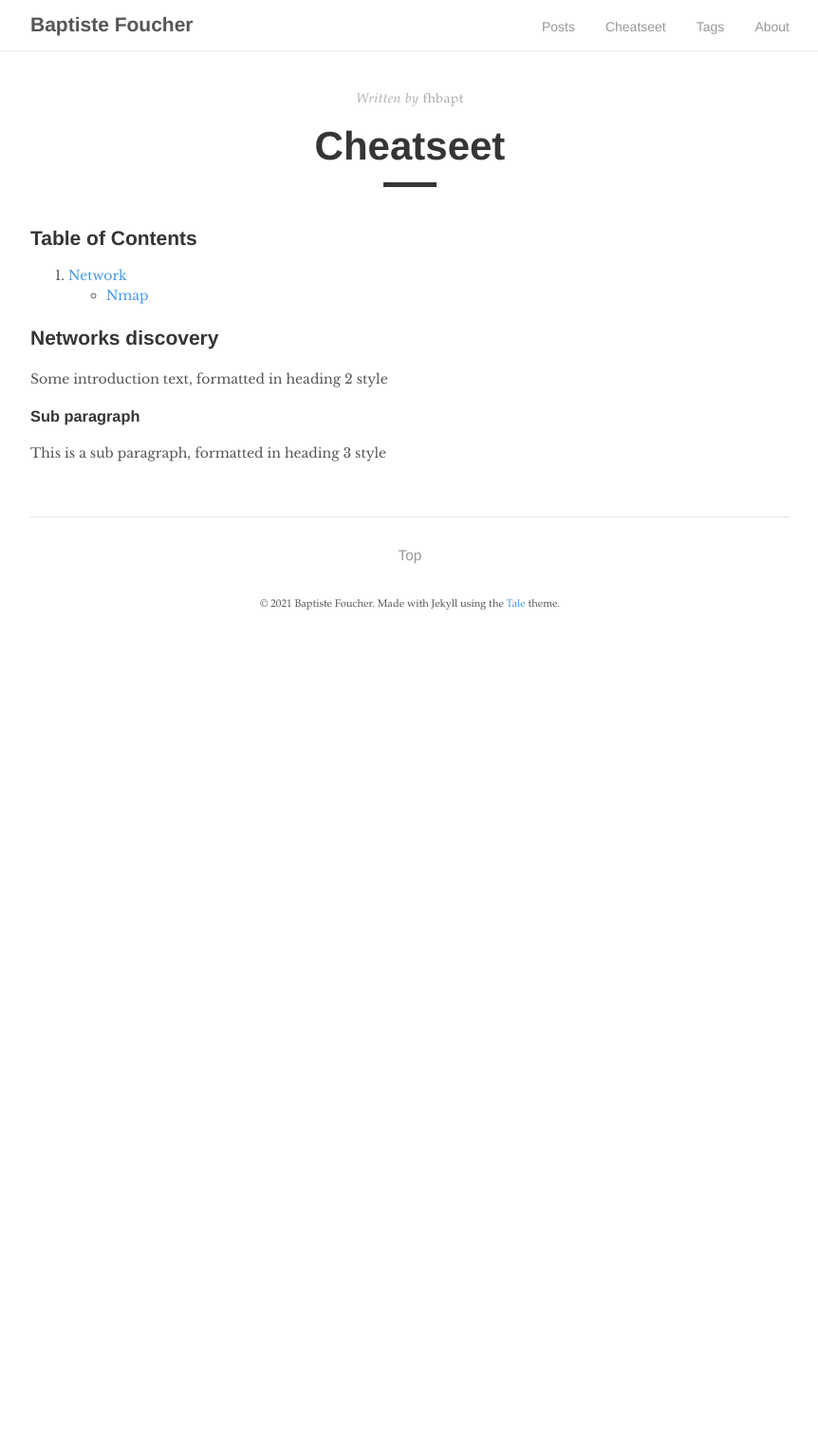
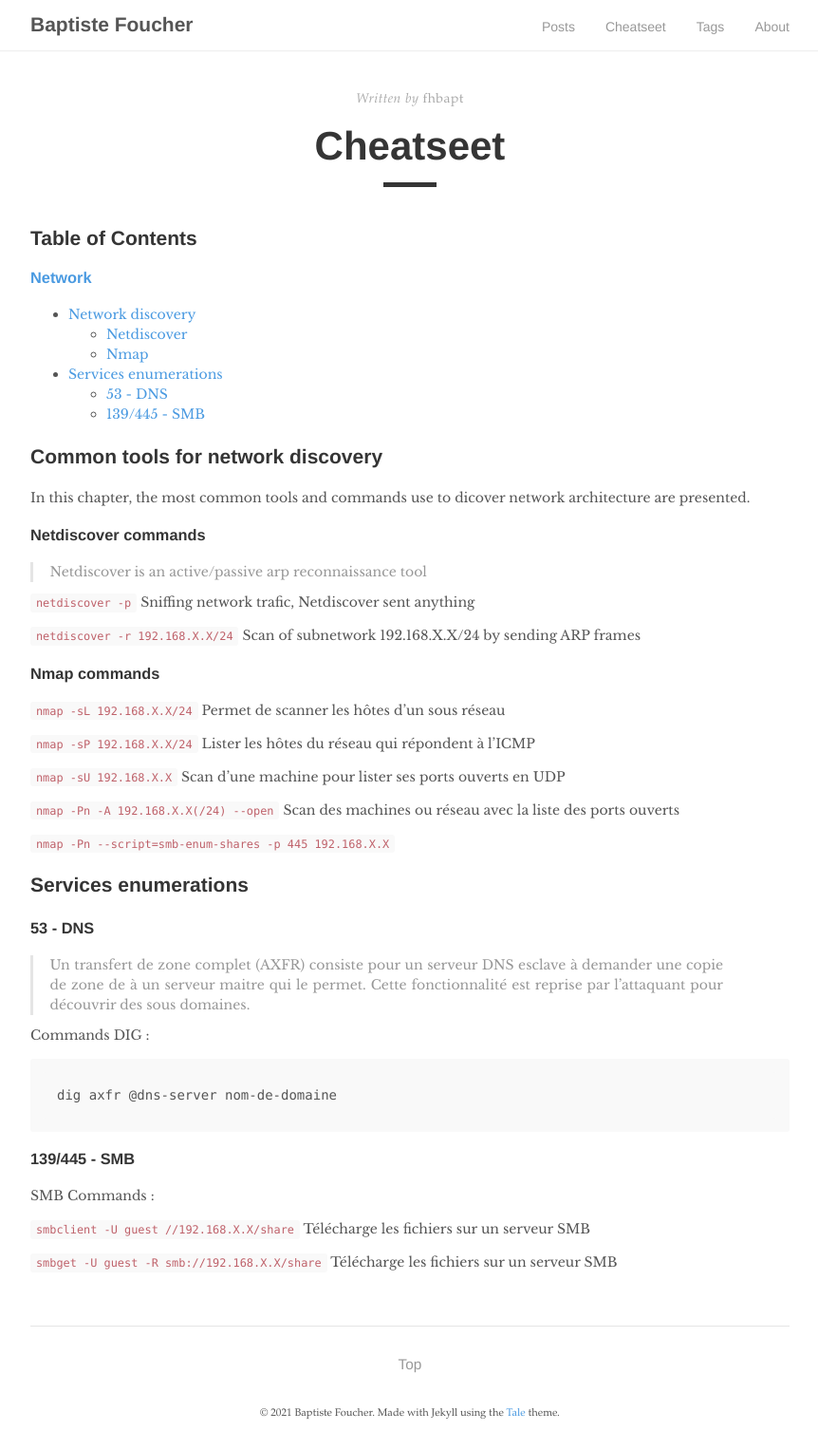
Before and after one commit to fhbapt/fhbapt.github.io, a Jekyll site: the page built from _pages/cheatseet.md, in a window 1280 px wide. Shown: the whole page at 95% size, without its empty margins (208-1070 px from the left). Built offline with Jekyll 4.4.1, drawn with Linux system fonts in a browser that asks for light colours; before the commit the page ends 900 px from its top, so only the background shows below that.

Commit message:
Update cheatseet.md

````diff
--- a/_pages/cheatseet.md
+++ b/_pages/cheatseet.md
@@ -7,11 +7,57 @@ permalink: /cheatseet/
 
 ## Table of Contents
 
-1. [Network](#network)
+
+### [Network](#network)
+ * [Network discovery](#network-discovery)
+    * [Netdiscover](#netdiscover)
     * [Nmap](#nmap)
+  * [Services enumerations](#services)
+    * [53 - DNS](#dns)
+    * [139/445 - SMB](#smb)
 
-## Networks discovery <a name="network"></a>
-Some introduction text, formatted in heading 2 style
+## Common tools for network discovery <a name="network-discovery"></a>
+In this chapter, the most common tools and commands use to dicover network architecture are presented.
 
-### Sub paragraph <a name="nmap"></a>
-This is a sub paragraph, formatted in heading 3 style
+### Netdiscover commands <a name="netdiscover"></a>
+
+> Netdiscover is an active/passive arp reconnaissance tool
+
+
+```netdiscover -p``` Sniffing network trafic, Netdiscover sent anything
+
+
+```netdiscover -r 192.168.X.X/24``` Scan of subnetwork 192.168.X.X/24 by sending ARP frames
+
+
+### Nmap commands <a name="nmap"></a>
+
+```nmap -sL 192.168.X.X/24``` Permet de scanner les hôtes d'un sous réseau
+
+```nmap -sP 192.168.X.X/24``` Lister les hôtes du réseau qui répondent à l'ICMP
+
+```nmap -sU 192.168.X.X``` Scan d'une machine pour lister ses ports ouverts en UDP
+
+```nmap -Pn -A 192.168.X.X(/24) --open``` Scan des machines ou réseau avec la liste des ports ouverts
+
+```nmap -Pn --script=smb-enum-shares -p 445 192.168.X.X```
+
+## Services enumerations <a name="services"></a>
+
+### 53 - DNS <a name="dns"></a>
+
+> Un transfert de zone complet (AXFR) consiste pour un serveur DNS esclave à demander une copie de zone de à un serveur maitre qui le permet. Cette fonctionnalité est reprise par l'attaquant pour découvrir des sous domaines.
+
+Commands DIG :
+
+```
+dig axfr @dns-server nom-de-domaine
+```
+
+### 139/445 - SMB <a name="smb"></a>
+
+SMB Commands :
+
+```smbclient -U guest //192.168.X.X/share``` Télécharge les fichiers sur un serveur SMB
+
+```smbget -U guest -R smb://192.168.X.X/share ``` Télécharge les fichiers sur un serveur SMB
````
